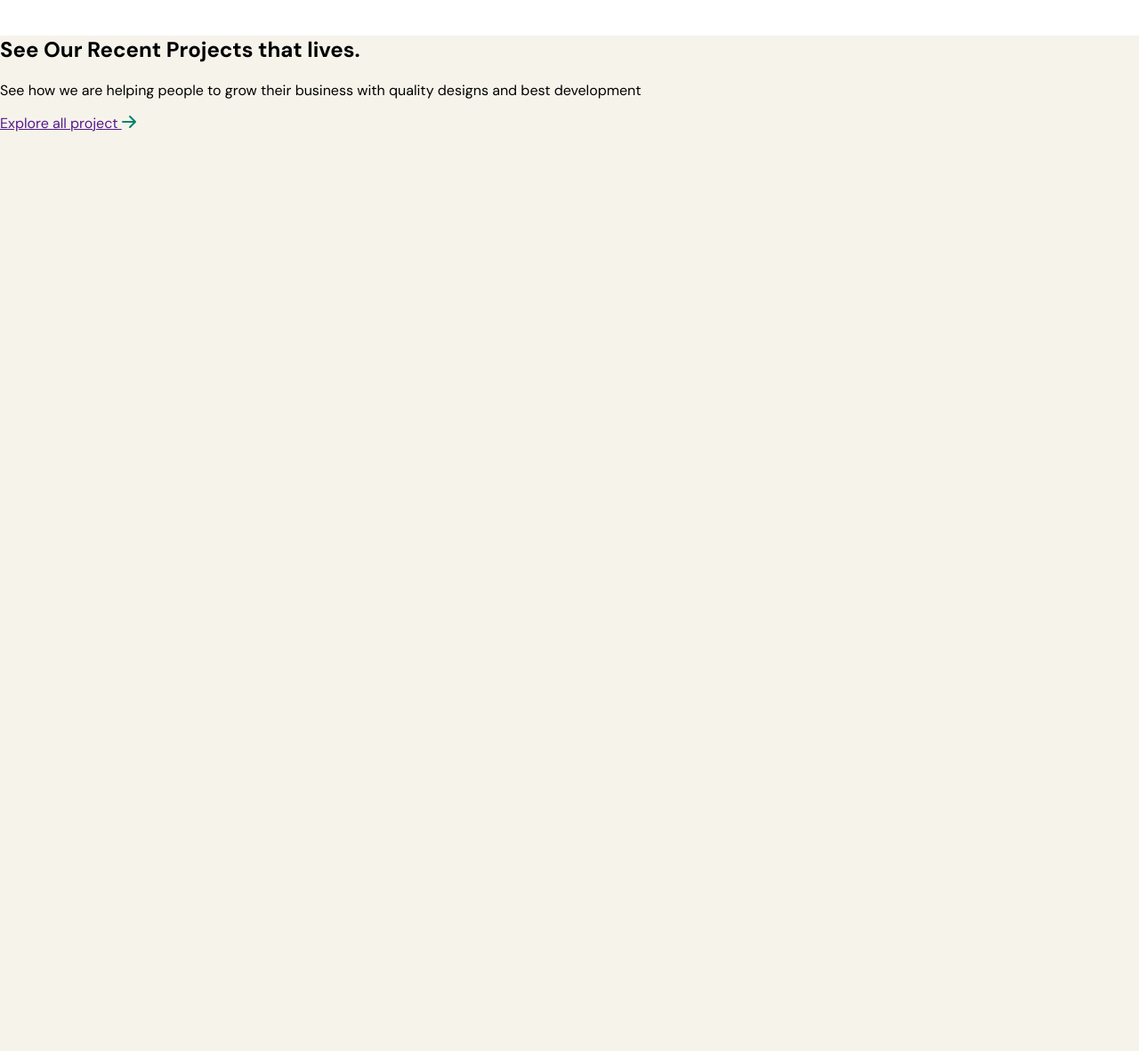
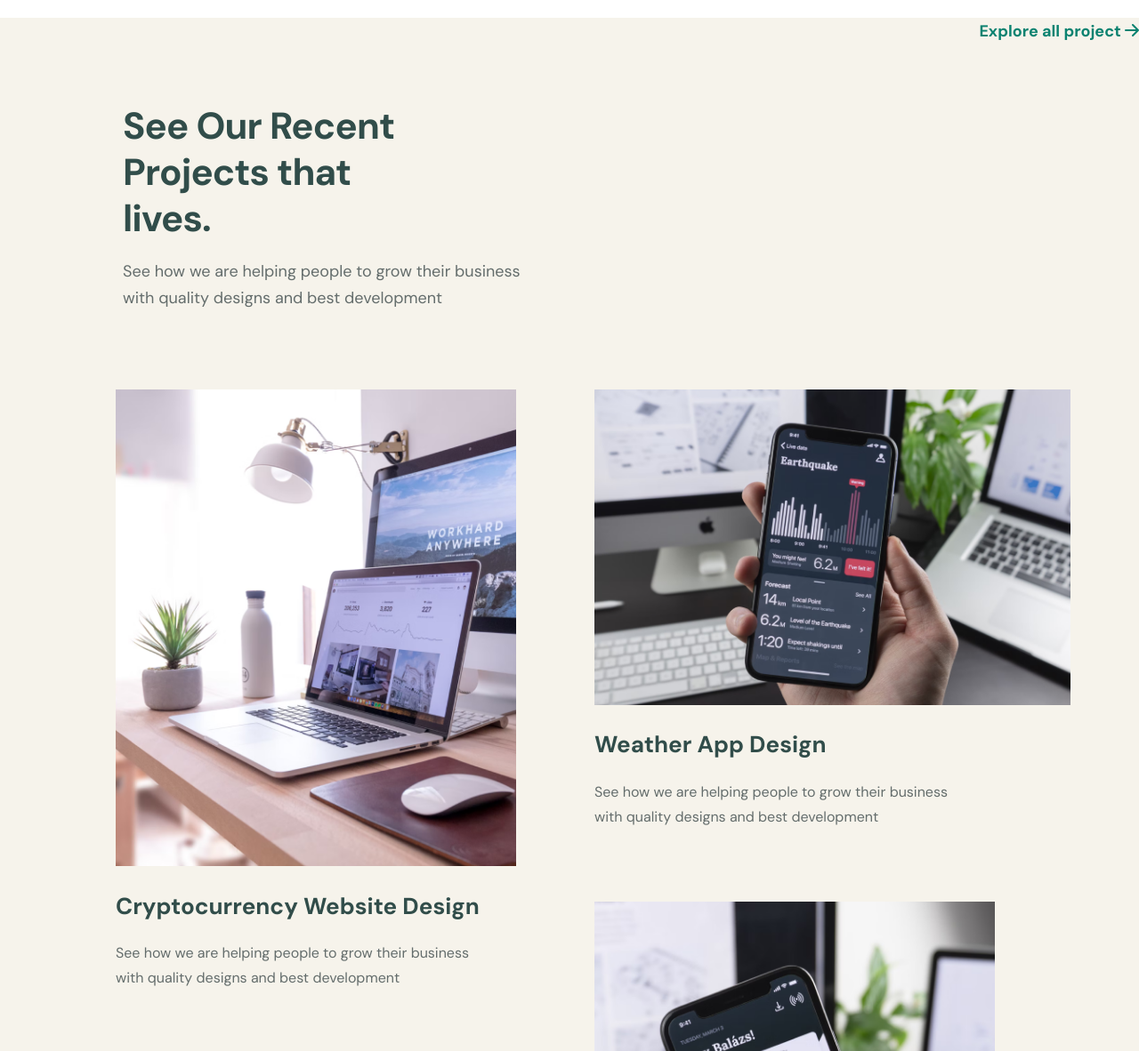
Before and after one commit to RazibulHoque/class9, a plain HTML site: page index.html in a window 1280 px wide. Shown: the part 1580-2762 px from the top of the page at 89% size. Drawn offline with Linux system fonts and the light colour scheme.

Commit message:
third section
completed

```diff
--- a/index.html
+++ b/index.html
@@ -47,7 +47,7 @@
     <!-- SECOND SECTION -->
 
     <section class="secondsec">
-        <div class="tcontent">
+        <div class="scontent">
             <h1>Process of Work</h1>
             <p>See how we are helping people to grow their business with quality designs and best development</p>
         </div>
@@ -140,6 +140,35 @@
         </div>
       </div>
 
+      <div class="tcontent">
+        <div class="tc1">
+          <div>
+            <img class="timage1" src="image/Rectangle 4371.png" alt="image">
+          <h2>Cryptocurrency Website Design</h2>
+          <p>See how we are helping people to grow their business with quality designs and best development</p>
+          </div>
+          <div>
+            <img class="timage2" src="image/Rectangle 4373.png" alt="image">
+          <h2>Weather App Design</h2>
+          <p>See how we are helping people to grow their business with quality designs and best development</p>
+          </div>
+        </div>
+
+        <div class="tc2">
+          <div>
+            <img class="timage1" src="image/Rectangle 43712.png" alt="image">
+          <h2>Cryptocurrency Website Design</h2>
+          <p>See how we are helping people to grow their business with quality designs and best development</p>
+          </div>
+          <div>
+            <img class="timage2" src="image/Rectangle 43732.png" alt="image">
+          <h2>Weather App Design</h2>
+          <p>See how we are helping people to grow their business with quality designs and best development</p>
+          </div>
+        </div>
+
+      </div>
+
     </section>
 
 </body>
--- a/style.css
+++ b/style.css
@@ -115,11 +115,11 @@ body{
     justify-content: center;
     align-items: center;
 }
-.secondsec .tcontent{
+.secondsec .scontent{
     display: contents;
     align-content: center;
 }
-.tcontent h1{
+.scontent h1{
     color: #314D4A;
     text-align: center;
     font-size: 42px;
@@ -130,7 +130,7 @@ body{
     margin-bottom: 0;
     margin-top: 0;
 }
-.tcontent p{
+.scontent p{
     width: 464px;
     color: #646D6C;
     text-align: center;
@@ -174,6 +174,7 @@ body{
     font-style: normal;
     font-weight: 700;
     line-height: 30px;
+
 }
 .sbox p{
     width: 314px;
@@ -192,4 +193,116 @@ body{
     width: 100%;
     height: 1722px;
     background: #F6F3EB;
+
 }
+.thirdsec .ttext{
+    width: 100%;
+    display: flex;
+    justify-content: space-evenly;
+
+}
+.ttext1{
+    width: 50%;
+    display: flex;
+    flex-direction: column;
+    gap: 0;
+    margin: 96px 0px 0px 138px;
+
+}
+.ttext1 h2{
+    color: #314D4A;
+    font-family: DM Sans;
+    font-size: 42px;
+    font-style: normal;
+    font-weight: 700;
+    line-height: 52px;
+    letter-spacing: -0.84px;
+    width: 359px;
+    margin: 0;
+}
+.ttext p{
+    width: 464px;
+    color: #646D6C;
+
+    font-family: DM Sans;
+    font-size: 18px;
+    font-style: normal;
+    font-weight: 400;
+    line-height: 30px;
+}
+.ttextbtn{
+    width: 50%;
+    display: flex;
+    text-align: end;
+    justify-content: flex-end;
+    align-content:flex-end;
+    margin: 246px 150   px 0px 0px;
+}
+.ttextbtn a{
+    text-decoration: none;
+    color: #0A8270;
+    text-align: right;
+    font-family: DM Sans;
+    font-size: 18px;
+    font-style: normal;
+    font-weight: 700;
+    line-height: 30px;
+}
+.tcontent{
+    width: 100%;
+    display: flex;
+    justify-content: space-evenly;
+    gap: 3px;
+    padding-top: 70px;
+}
+.tcontent .tc1{
+    display: flex;
+    flex-direction: column;
+    align-content: flex-end;
+    justify-content: flex-end;
+    justify-items: flex-end;
+    margin-left: 130px;
+    padding: 0;
+}
+.tcontent .tc2{
+    display: flex;
+    flex-direction: column-reverse;
+    align-content: flex-start;
+    justify-content: flex-start;
+    justify-items: flex-start;
+    margin-right: 130px;
+    padding: 0;
+}
+
+.tcontent h2{
+    color: #314D4A;
+
+font-family: DM Sans;
+font-size: 26px;
+font-style: normal;
+font-weight: 700;
+line-height: 36px;
+}
+.tcontent p{
+    width: 421px;
+color: #646D6C;
+
+font-family: DM Sans;
+font-size: 16px;
+font-style: normal;
+font-weight: 400;
+line-height: 28px;
+padding-bottom: 65px;
+}
+.tcontent .timage1{
+    width: 450px;
+height: 536.171px;
+flex-shrink: 0;
+
+}
+.tcontent .timage2{
+    width: 535px;
+height: 354.789px;
+flex-shrink: 0;
+
+}
```
Also changed, not shown: image/Rectangle 4371.png (added), image/Rectangle 43712.png (added), image/Rectangle 4373.png (added), image/Rectangle 43732.png (added).
